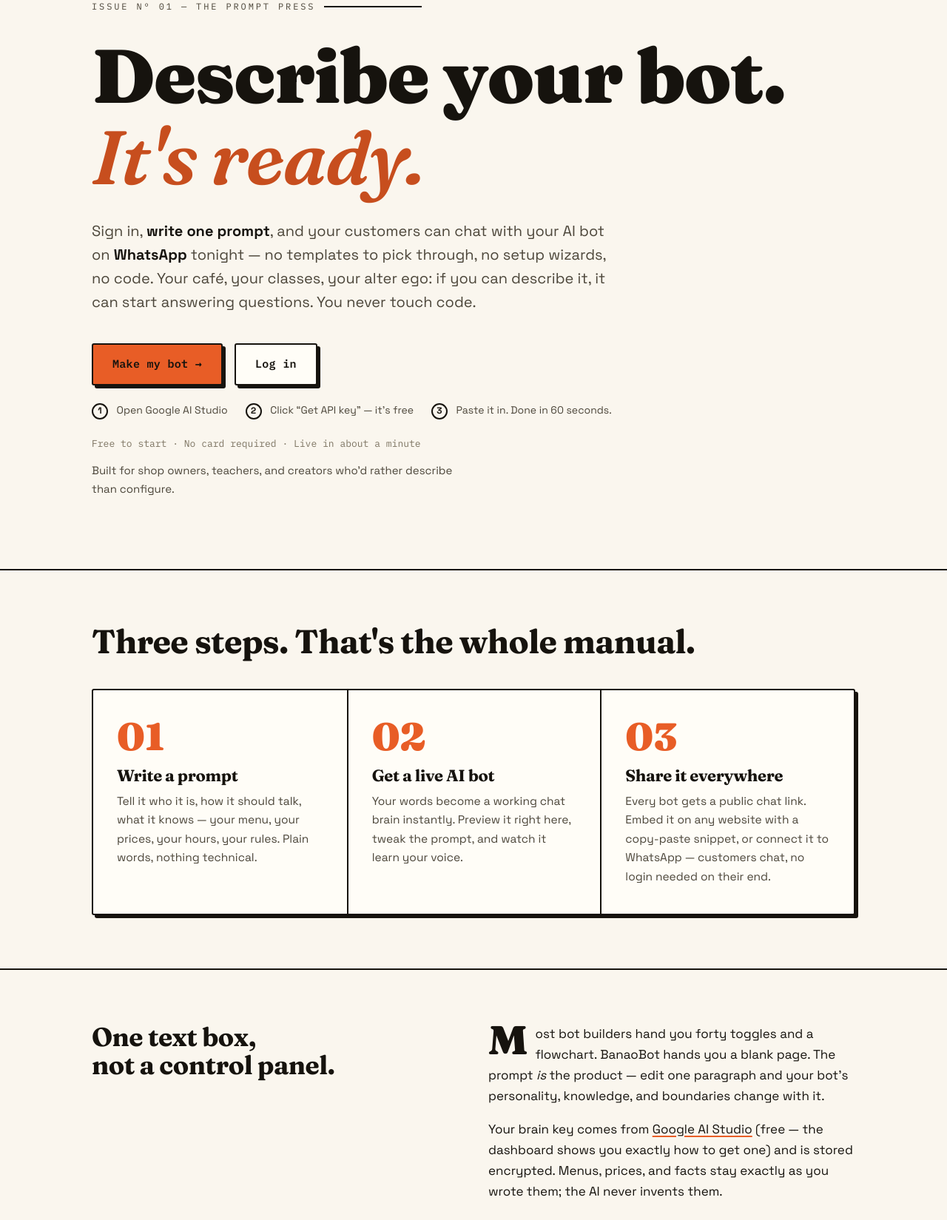
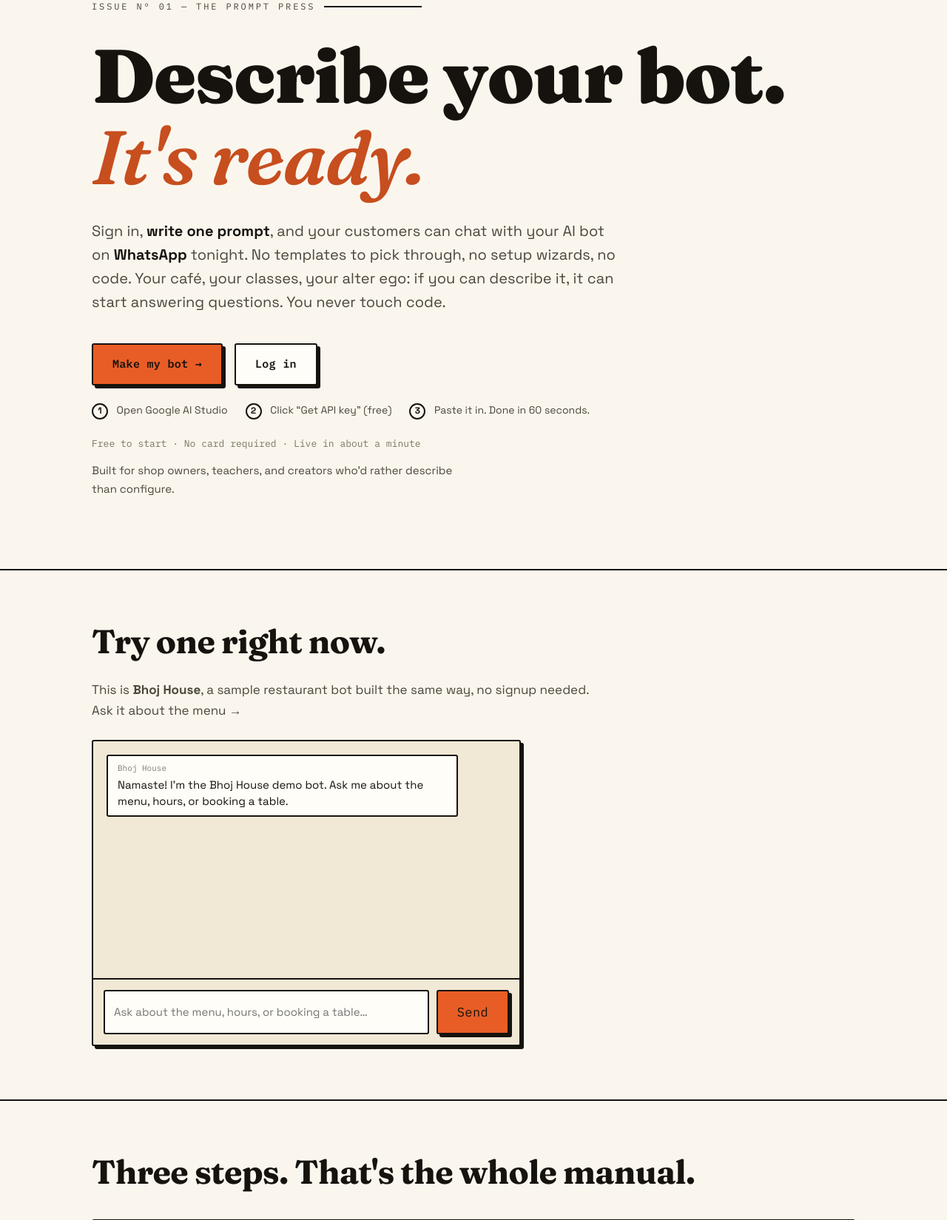
Before and after one commit to adityapratap0077-cloud/banaobot, a Flask app: page / in a window 1280 px wide. Shown: the part 163-1812 px from the top of the page at 74% size. Run offline with Flask 3, Linux system fonts and the light colour scheme; some libraries are stand-ins or nearby versions.

Commit message:
Landing: working Bhoj House demo bot embedded below hero

```diff
--- a/static/style.css
+++ b/static/style.css
@@ -336,6 +336,89 @@ button.btn { font: inherit; font-family: var(--font-mono); }
   border-radius: 50%;
   font-size: 12px;
   margin-right: 8px;
+  color: var(--ink);
+}
+
+/* ---------- Landing demo chat ---------- */
+.demo-sub {
+  font-size: 17px;
+  color: var(--ink-soft);
+  margin-top: 10px;
+}
+.demo-chat {
+  border: var(--border);
+  border-radius: var(--radius);
+  background: var(--paper-deep);
+  box-shadow: var(--shadow);
+  max-width: 580px;
+  margin-top: 26px;
+}
+.demo-log {
+  height: 320px;
+  overflow-y: auto;
+  padding: 18px;
+  display: flex;
+  flex-direction: column;
+  gap: 10px;
+}
+.demo-msg {
+  max-width: 88%;
+  padding: 9px 13px;
+  border: 2px solid var(--ink);
+  border-radius: var(--radius);
+  font-size: 15px;
+  line-height: 1.45;
+  background: var(--card);
+  color: var(--ink);
+}
+.demo-user {
+  align-self: flex-end;
+  background: var(--ink);
+  color: var(--paper);
+}
+.demo-bot {
+  align-self: flex-start;
+}
+.demo-meta {
+  display: block;
+  font-family: var(--font-mono);
+  font-size: 11px;
+  opacity: .55;
+  margin-bottom: 3px;
+}
+.demo-btns {
+  display: flex;
+  flex-wrap: wrap;
+  gap: 8px;
+}
+.demo-chip {
+  border: 2px solid var(--ink);
+  background: var(--card);
+  border-radius: 999px;
+  padding: 6px 14px;
+  font-size: 13px;
+  font-family: var(--font-body);
+  cursor: pointer;
+  color: var(--ink);
+}
+.demo-chip:active {
+  transform: scale(.96);
+}
+.demo-form {
+  display: flex;
+  gap: 10px;
+  padding: 14px;
+  border-top: 2px solid var(--ink);
+}
+.demo-form input {
+  flex: 1;
+  min-width: 0;
+  border: 2px solid var(--ink);
+  border-radius: var(--radius);
+  padding: 10px 12px;
+  font-family: var(--font-body);
+  font-size: 15px;
+  background: var(--card);
   color: var(--ink);
 }
 
--- a/templates/landing.html
+++ b/templates/landing.html
@@ -1,6 +1,7 @@
 {% extends "base.html" %}
 
 {% block title %}BanaoBot — Describe your bot. It's ready.{% endblock %}
+
 
 {% block topbar_right %}
 <a href="/app/login" style="font-size:13px; text-decoration:none;">Log in &rarr;</a>
@@ -13,7 +14,7 @@
     <h1>Describe your bot.<br><em>It's ready.</em></h1>
     <p class="hero-sub">
       Sign in, <strong>write one prompt</strong>, and your customers can chat with your
-      AI bot on <strong>WhatsApp</strong> tonight &mdash; no templates to pick through,
+      AI bot on <strong>WhatsApp</strong> tonight. No templates to pick through,
       no setup wizards, no code. Your café, your classes, your alter ego: if you can
       describe it, it can start answering questions. You never touch code.
     </p>
@@ -23,11 +24,25 @@
     </div>
     <div class="key-steps" aria-label="How to get your free API key">
       <span><b>1</b> Open Google AI Studio</span>
-      <span><b>2</b> Click &ldquo;Get API key&rdquo; &mdash; it&rsquo;s free</span>
+      <span><b>2</b> Click &ldquo;Get API key&rdquo; (free)</span>
       <span><b>3</b> Paste it in. Done in 60 seconds.</span>
     </div>
     <p class="hero-note">Free to start &middot; No card required &middot; Live in about a minute</p>
     <p class="hero-audience">Built for shop owners, teachers, and creators who&rsquo;d rather describe than configure.</p>
+  </div>
+</section>
+
+<section class="section demo-sec">
+  <div class="wrap">
+    <h2 style="font-size: clamp(1.9rem, 4.5vw, 2.8rem);">Try one right now.</h2>
+    <p class="demo-sub">This is <strong>Bhoj House</strong>, a sample restaurant bot built the same way, no signup needed. Ask it about the menu &rarr;</p>
+    <div class="demo-chat" id="demo-chat">
+      <div class="demo-log" id="demo-log" aria-live="polite"></div>
+      <form class="demo-form" id="demo-form">
+        <input id="demo-input" type="text" placeholder="Ask about the menu, hours, or booking a table&hellip;" aria-label="Message the demo bot" autocomplete="off" maxlength="500">
+        <button class="btn btn-accent" type="submit">Send</button>
+      </form>
+    </div>
   </div>
 </section>
 
@@ -85,3 +100,84 @@
   </div>
 </footer>
 {% endblock %}
+
+
+{% block scripts %}
+<script>
+(function(){
+  var log = document.getElementById('demo-log');
+  var form = document.getElementById('demo-form');
+  var input = document.getElementById('demo-input');
+  if (!form) return;
+  var phone = 'web-' + Math.random().toString(36).slice(2, 10);
+
+  function addMsg(text, who){
+    var div = document.createElement('div');
+    div.className = 'demo-msg demo-' + who;
+    var meta = document.createElement('span');
+    meta.className = 'demo-meta';
+    meta.textContent = who === 'user' ? 'You' : 'Bhoj House';
+    div.appendChild(meta);
+    String(text).split('\n').forEach(function(part, i){
+      if (i > 0) div.appendChild(document.createElement('br'));
+      div.appendChild(document.createTextNode(part.replace(/\*/g, '')));
+    });
+    log.appendChild(div);
+    log.scrollTop = log.scrollHeight;
+  }
+  function addButtons(btns){
+    var wrap = document.createElement('div');
+    wrap.className = 'demo-btns';
+    btns.forEach(function(b){
+      var btn = document.createElement('button');
+      btn.type = 'button';
+      btn.className = 'demo-chip';
+      btn.textContent = (b.reply && b.reply.title) || 'Open';
+      btn.addEventListener('click', function(){ send(b.reply.id); });
+      wrap.appendChild(btn);
+    });
+    log.appendChild(wrap);
+    log.scrollTop = log.scrollHeight;
+  }
+  function send(text){
+    addMsg(text, 'user');
+    var typing = document.createElement('div');
+    typing.className = 'demo-msg demo-bot';
+    typing.textContent = '\u2026';
+    log.appendChild(typing);
+    log.scrollTop = log.scrollHeight;
+    fetch('/demo/message', {
+      method: 'POST',
+      headers: {'Content-Type': 'application/json'},
+      body: JSON.stringify({phone: phone, text: text})
+    }).then(function(r){ if (!r.ok) throw new Error('bad status'); return r.json(); })
+    .then(function(data){
+      typing.remove();
+      var replies = (data && data.replies) || [];
+      if (!replies.length) addMsg('Hmm, the demo is waking up \u2014 try again in a moment.', 'bot');
+      replies.forEach(function(rep){
+        if (rep.type === 'text' && rep.text && rep.text.body) addMsg(rep.text.body, 'bot');
+        else if (rep.type === 'interactive' && rep.interactive){
+          var body = (rep.interactive.body && rep.interactive.body.text) || '';
+          if (body) addMsg(body, 'bot');
+          var btns = rep.interactive.action && rep.interactive.action.buttons;
+          if (btns && btns.length) addButtons(btns);
+        }
+      });
+    }).catch(function(){
+      typing.remove();
+      addMsg('Something went wrong. Please try again in a moment.', 'bot');
+    });
+  }
+  form.addEventListener('submit', function(e){
+    e.preventDefault();
+    var t = input.value.trim();
+    if (!t) return;
+    input.value = '';
+    input.focus();
+    send(t);
+  });
+  addMsg('Namaste! I\u2019m the Bhoj House demo bot. Ask me about the menu, hours, or booking a table.', 'bot');
+})();
+</script>
+{% endblock %}
```
